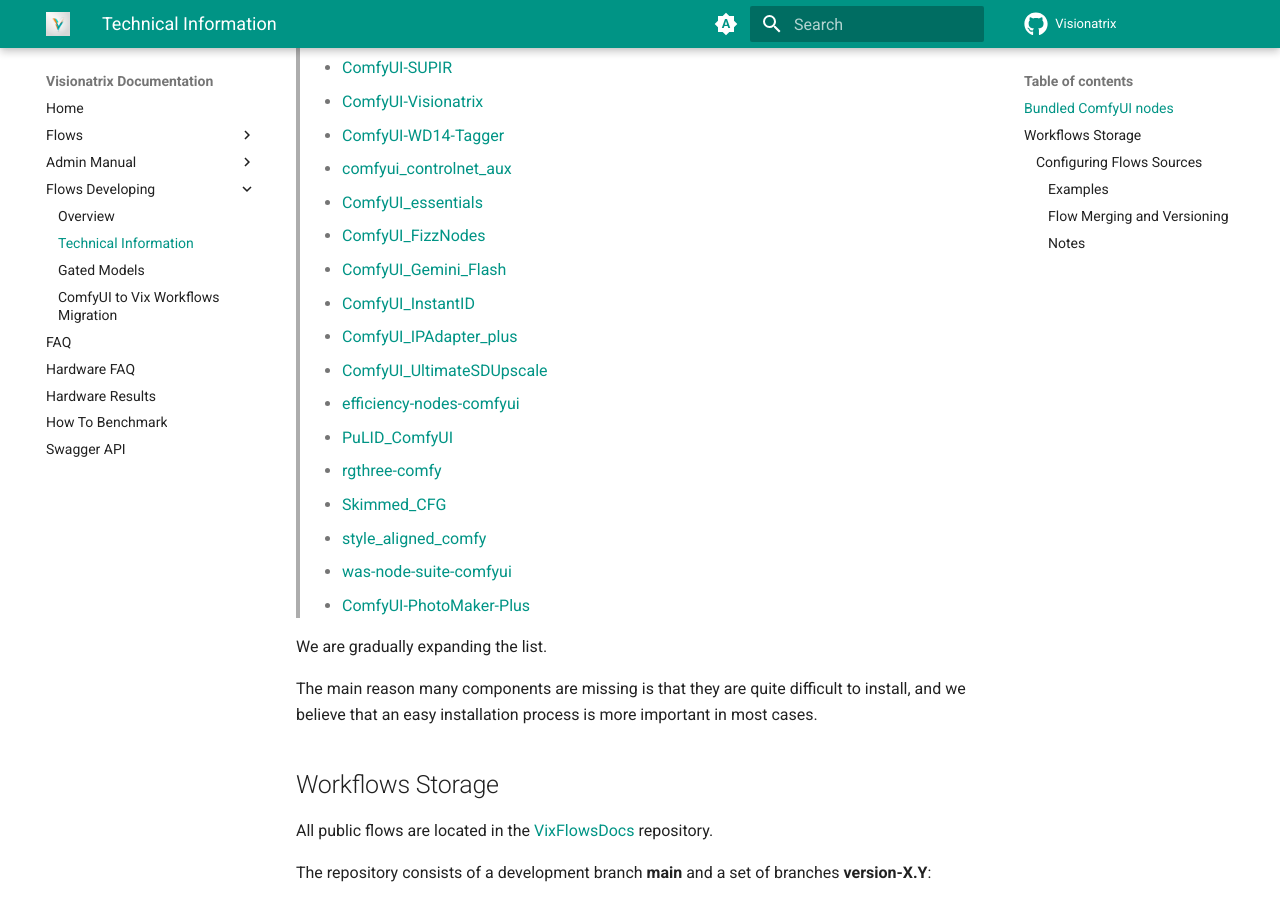
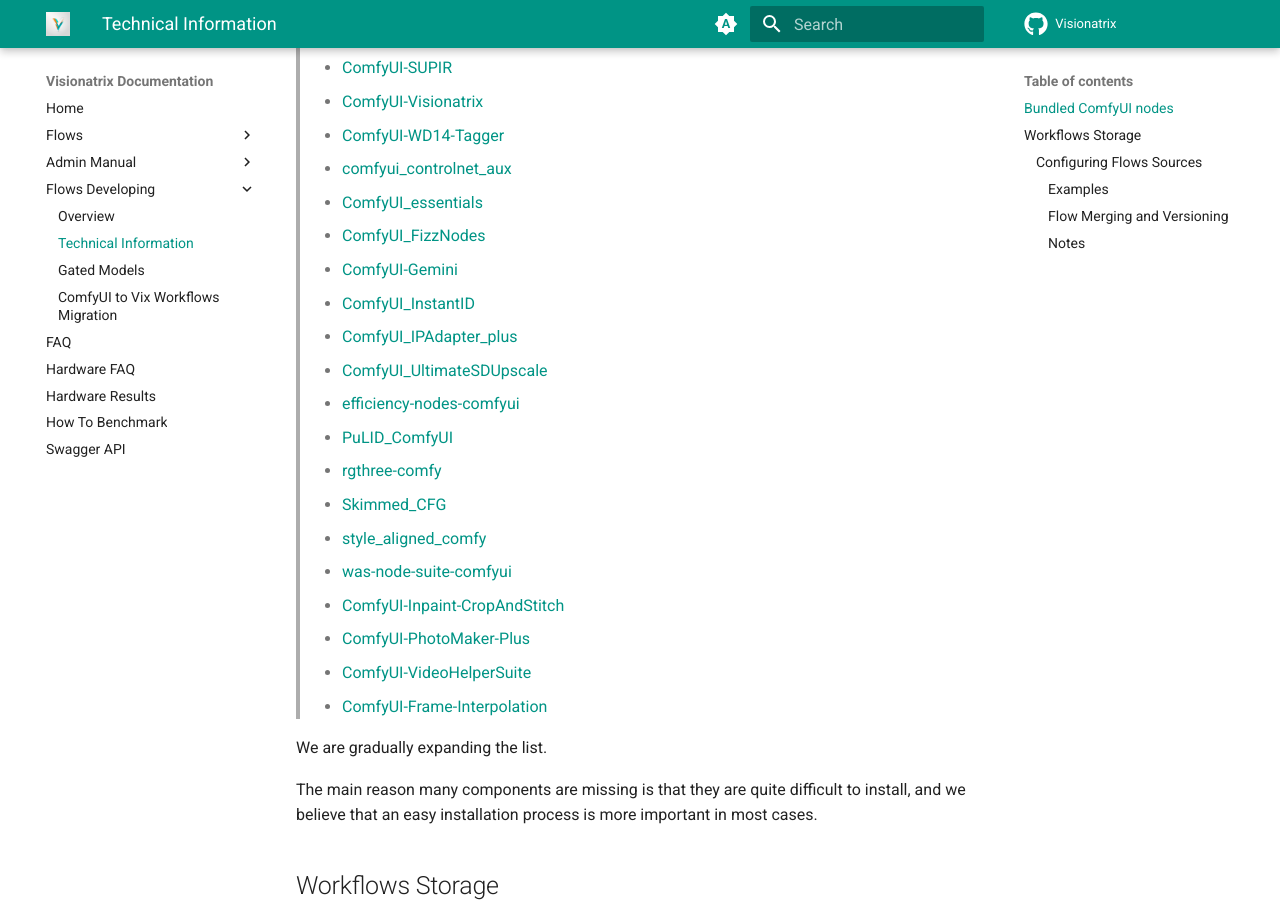
Before and after one commit to Visionatrix/VixFlowsDocs, an MkDocs documentation site: the page built from docs/FlowsDeveloping/technical_information.md, in a window 1280 px wide and 900 px high, scrolled down 452 px. Built offline with MkDocs 1.6.1 and Material for MkDocs 9.7.7, drawn with Linux system fonts in a browser that asks for light colours; comment, search, counter and statistics services are not loaded.

Commit message:
updated bundled nodes list
Signed-off-by: Alexander Piskun <bigcat88@icloud.com>

```diff
--- a/docs/FlowsDeveloping/technical_information.md
+++ b/docs/FlowsDeveloping/technical_information.md
@@ -19,7 +19,7 @@
 > -   [comfyui_controlnet_aux](https://github.com/Visionatrix/comfyui_controlnet_aux)
 > -   [ComfyUI_essentials](https://github.com/Visionatrix/ComfyUI_essentials)
 > -   [ComfyUI_FizzNodes](https://github.com/Visionatrix/ComfyUI_FizzNodes)
-> -   [ComfyUI_Gemini_Flash](https://github.com/Visionatrix/ComfyUI_Gemini_Flash)
+> -   [ComfyUI-Gemini](https://github.com/Visionatrix/ComfyUI-Gemini)
 > -   [ComfyUI_InstantID](https://github.com/Visionatrix/ComfyUI_InstantID)
 > -   [ComfyUI_IPAdapter_plus](https://github.com/Visionatrix/ComfyUI_IPAdapter_plus)
 > -   [ComfyUI_UltimateSDUpscale](https://github.com/Visionatrix/ComfyUI_UltimateSDUpscale)
@@ -29,7 +29,10 @@
 > -   [Skimmed_CFG](https://github.com/Visionatrix/Skimmed_CFG)
 > -   [style_aligned_comfy](https://github.com/Visionatrix/style_aligned_comfy)
 > -   [was-node-suite-comfyui](https://github.com/Visionatrix/was-node-suite-comfyui)
+> -   [ComfyUI-Inpaint-CropAndStitch](https://github.com/Visionatrix/ComfyUI-Inpaint-CropAndStitch)
 > -   [ComfyUI-PhotoMaker-Plus](https://github.com/Visionatrix/ComfyUI-PhotoMaker-Plus)
+> -   [ComfyUI-VideoHelperSuite](https://github.com/Visionatrix/ComfyUI-VideoHelperSuite)
+> -   [ComfyUI-Frame-Interpolation](https://github.com/Visionatrix/ComfyUI-Frame-Interpolation)
 
 We are gradually expanding the list.
 
```
